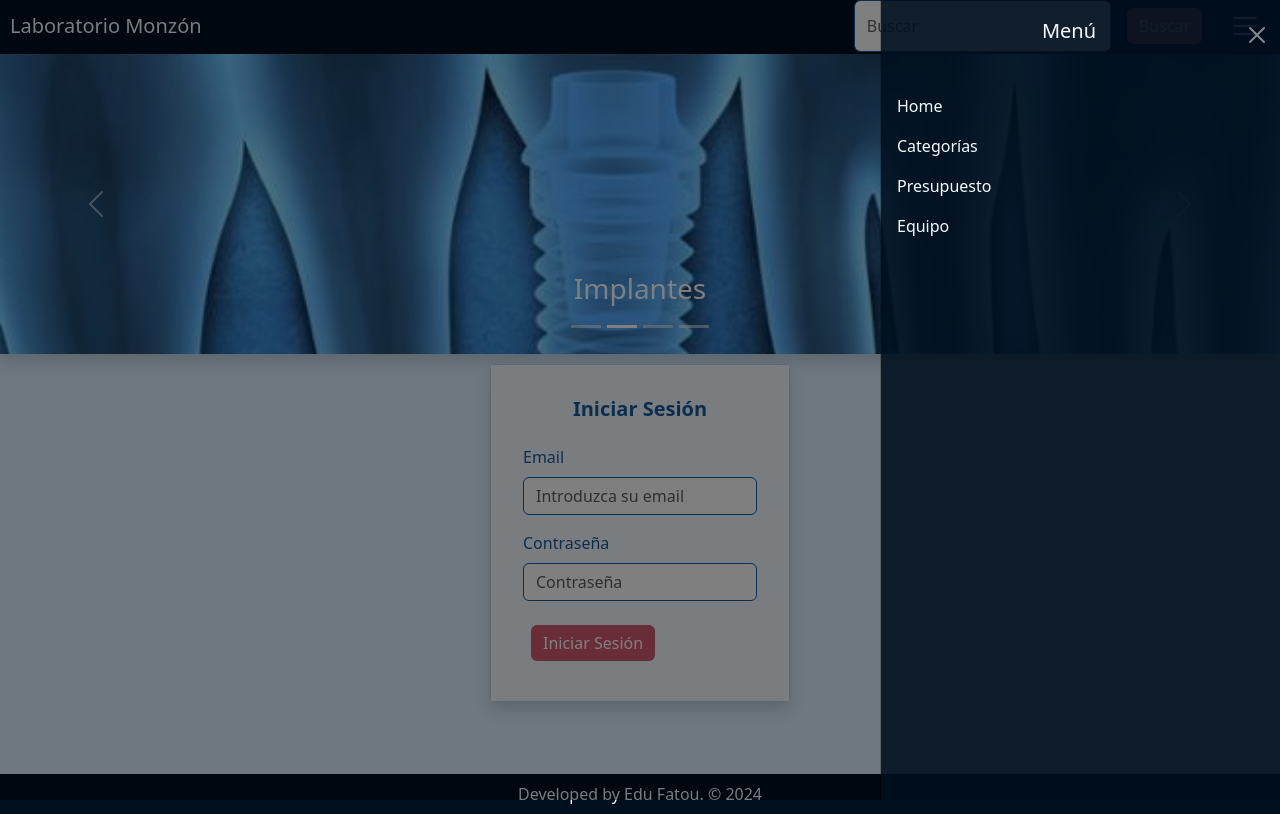
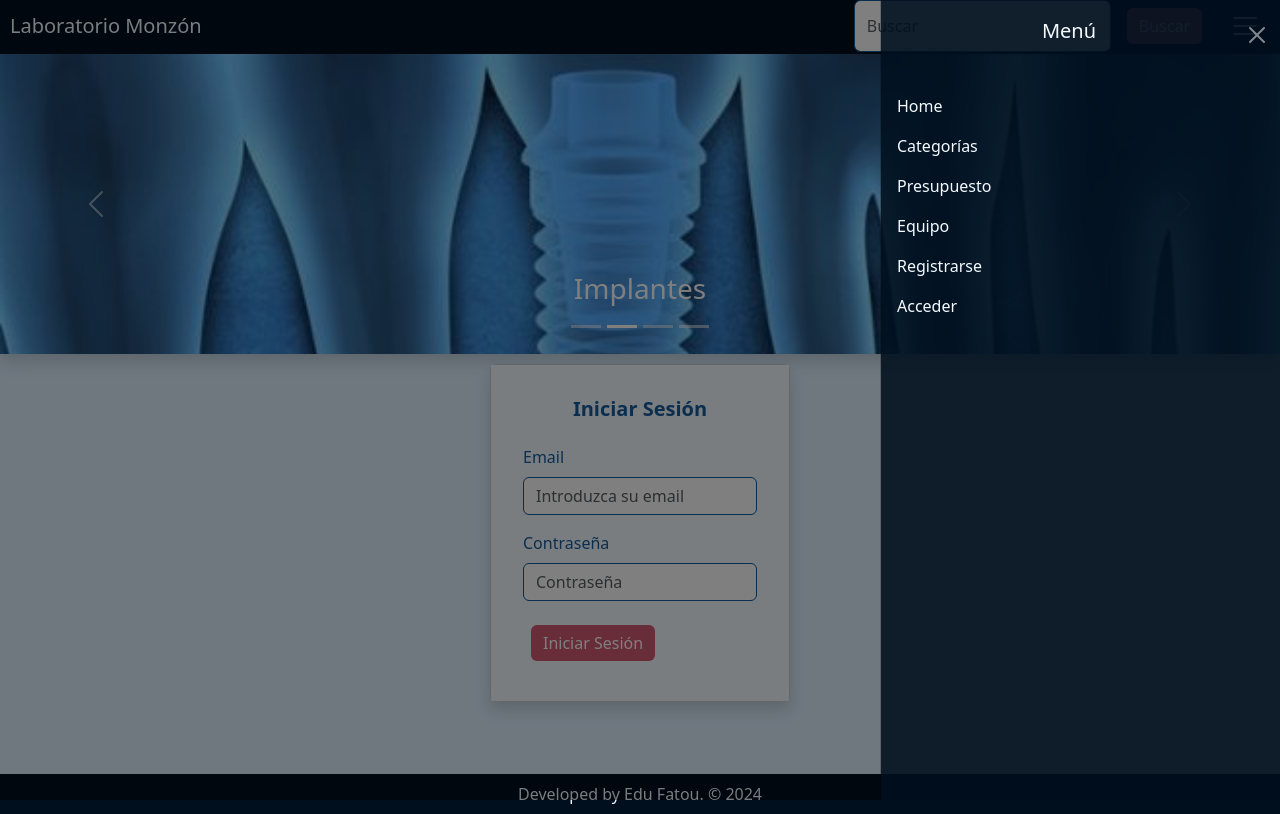
Before and after one commit to EduFatou/laboratorio_monzon, a React (Vite) app in the folder client/: page / in a window 1280 px wide. Both pictures are taken after a click on the button 1245 px from the left and 26 px from the top of the page. Built offline with nearby package versions, Linux system fonts and the light colour scheme; no server answers.

Commit message:
fixed navbar links2

```diff
--- a/client/src/components/Header/Nav/Nav.jsx
+++ b/client/src/components/Header/Nav/Nav.jsx
@@ -61,7 +61,7 @@ const Navigation = () => {
               <Nav.Link as={Link} to="/categorias" onClick={handleClose}>Categorías</Nav.Link>
               <Nav.Link as={Link} to="/presupuesto" onClick={handleClose}>Presupuesto</Nav.Link>
               <Nav.Link as={Link} to="/equipo" onClick={handleClose}>Equipo</Nav.Link>
-              {user === null && (
+              {user && !user.name && (
                 <>
                   <Nav.Link as={Link} to="/registro" onClick={handleClose}>Registrarse</Nav.Link>
                   <Nav.Link as={Link} to="/login" onClick={handleClose}>Acceder</Nav.Link>
```
